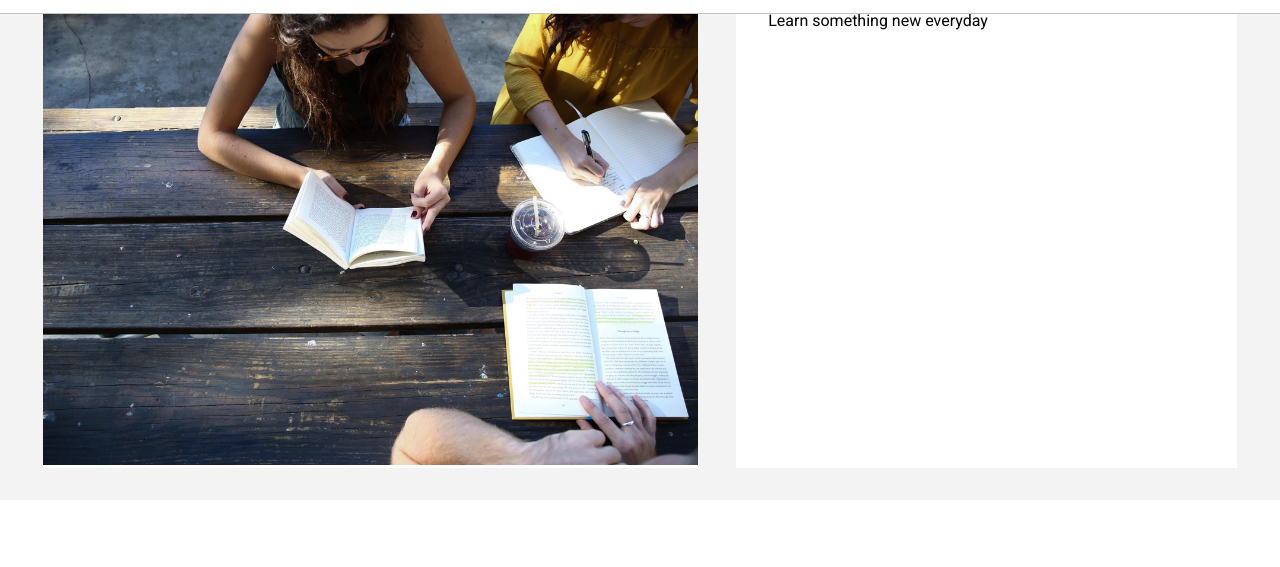
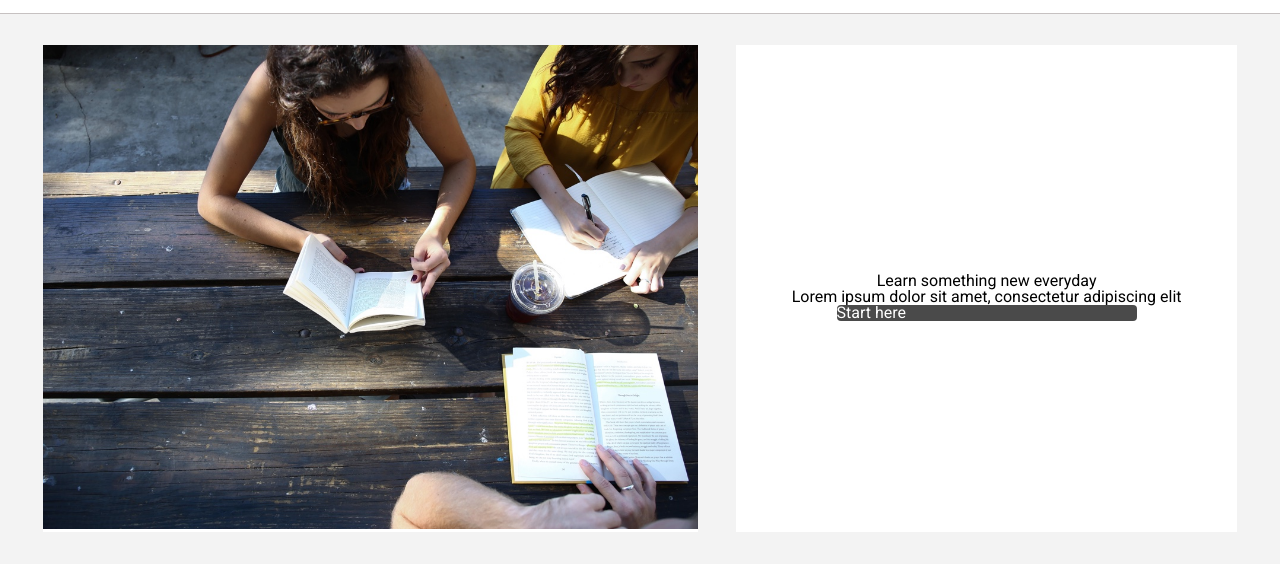
Before and after one commit to valmav/colmaracademy, a plain HTML site: page index.html in a window 1280 px wide. Shown: the part 51-618 px from the top of the page. Drawn offline with Linux system fonts and the light colour scheme; a web font is replaced by a local one.

Commit message:
new changes for learning section

```diff
--- a/index.html
+++ b/index.html
@@ -24,13 +24,18 @@
       </nav>
     </div>
   </header>
+  <!--Main content-->
+  <div class="main-content">
     <!-- LearnNew Section -->
     <div class="learnnew-section" >
       <div class="learnnew1">
       <img src="./resources/images/banner.jpg">
       </div>
       <div class="learnnew2">
-      Learn something new everyday
+        <h1>Learn something new everyday</h1>
+        <h2>Lorem ipsum dolor sit amet, consectetur adipiscing elit</h2>
+        <div class="button">Start here</div>
+      </div>
     </div>
   </div>
 </body>
--- a/resources/css/style.css
+++ b/resources/css/style.css
@@ -42,6 +42,10 @@ html {
     height:2rem
   }
 
+  .main-content {
+    position: relative;
+    top: 4rem; /* To offset for fixed header. */
+  }
 
   .learnnew-section {
     display: flex;
@@ -49,6 +53,7 @@ html {
     padding: 2rem 1.5rem;
     background-color: #f3f3f3;
   }
+
   .learnnew1 img
   {
     width:100%;
@@ -68,9 +73,34 @@ html {
   .learnnew-section .learnnew2{
     /*flex: 1;
     */
+    display: flex;
+    flex-direction: column;
+    justify-content: center;
+    align-items: center;
     padding: 2rem 2rem 1rem;
 
     margin: 0px 1.1875rem;
     background-color: white;
     width:40%;
   }
+
+  /*
+  #learnnew-content{
+
+  }
+
+  #learnnew-content h1 {
+    font-size: 3.125rem;
+  }
+
+  #learnnew-content h2 {
+    font-size: 2.25rem;
+  }
+*/
+  .button {
+    width: 300px;
+    height: 200;
+    border-radius: 4px;
+    background-color: #4a4a4a;
+    color: white;
+  }
```
Lines whose indentation alone changed are shown as unchanged.
